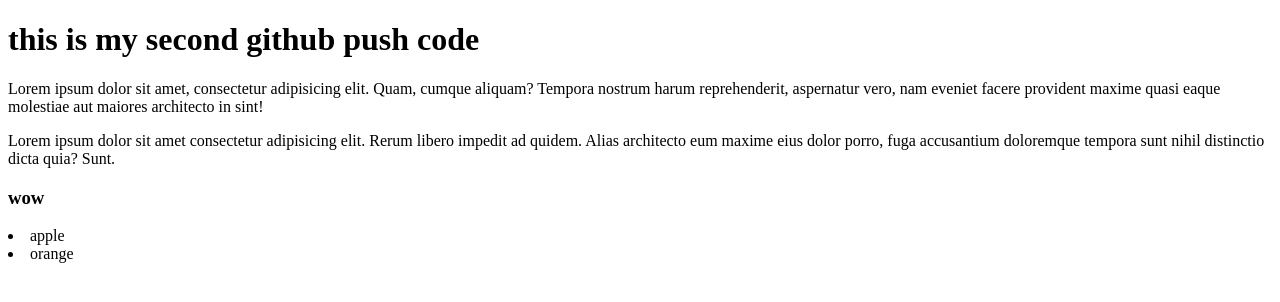
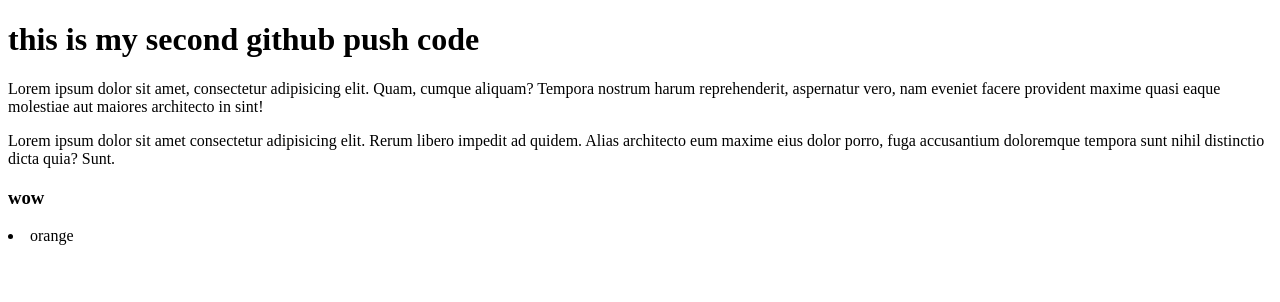
Before and after one commit to Abdussh01/my-blog-repo, a plain HTML site: page index.html in a window 1280 px wide. Drawn offline with Linux system fonts and the light colour scheme.

Commit message:
first commit

```diff
--- a/index.html
+++ b/index.html
@@ -11,9 +11,6 @@
     <p>Lorem ipsum dolor sit amet, consectetur adipisicing elit. Quam, cumque aliquam? Tempora nostrum harum reprehenderit, aspernatur vero, nam eveniet facere provident maxime quasi eaque molestiae aut maiores architecto in sint!</p>
     <p>Lorem ipsum dolor sit amet consectetur adipisicing elit. Rerum libero impedit ad quidem. Alias architecto eum maxime eius dolor porro, fuga accusantium doloremque tempora sunt nihil distinctio dicta quia? Sunt.</p>
     <h3>wow</h3>
-    <li>
-        apple
-    </li>
     <li>orange</li>
 </body>
 </html>
```
